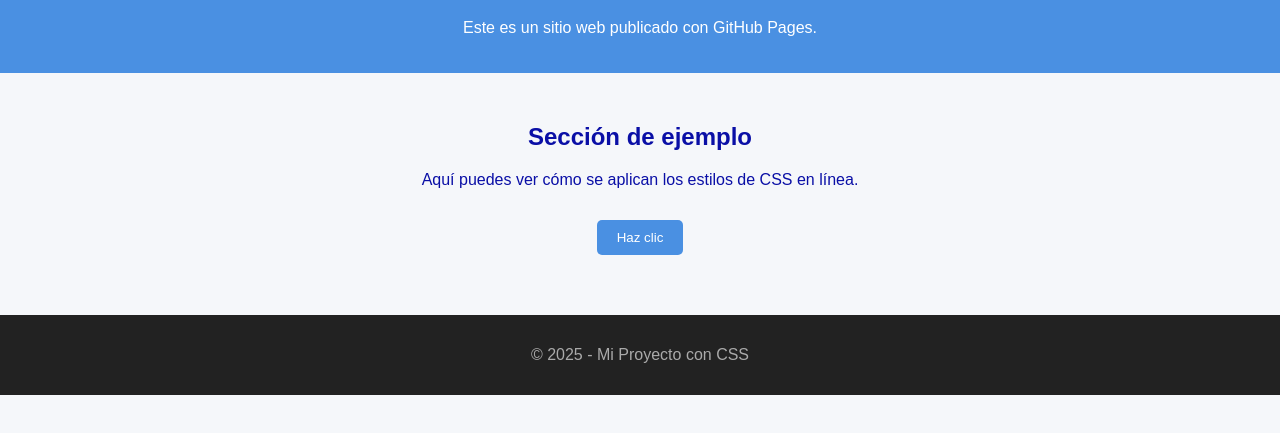
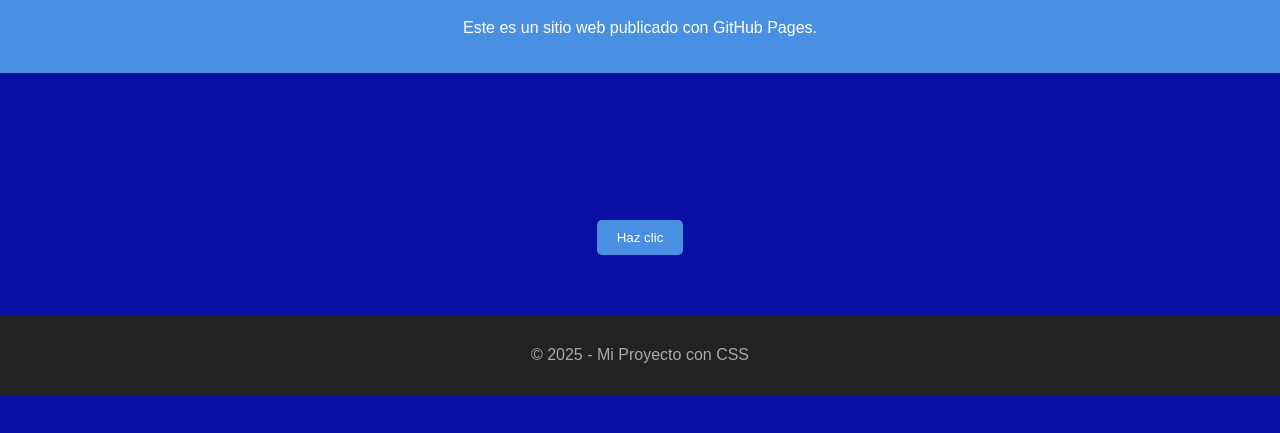
Before and after one commit to randyclark8118/PagEjemplo, a plain HTML site: page index.html in a window 1280 px wide. Shown: the part 81-514 px from the top of the page. Drawn offline with Linux system fonts and the light colour scheme.

Commit message:
Update style.css

```diff
--- a/style.css
+++ b/style.css
@@ -3,7 +3,7 @@ body {
     font-family: Arial, sans-serif;
     margin: 0;
     padding: 0;
-    background-color: #f5f7fa;
+    background-color: #0a0fa6;
     color: #0a0fa6;
     text-align: center;
 }
```
